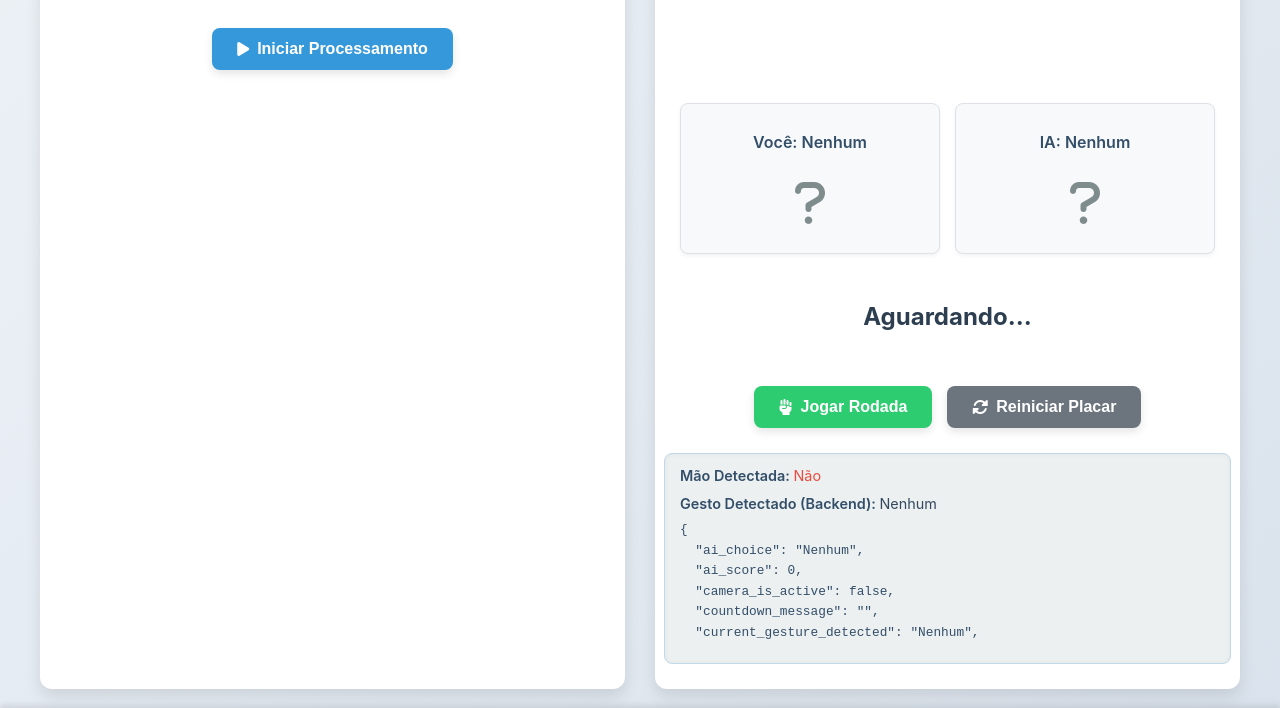
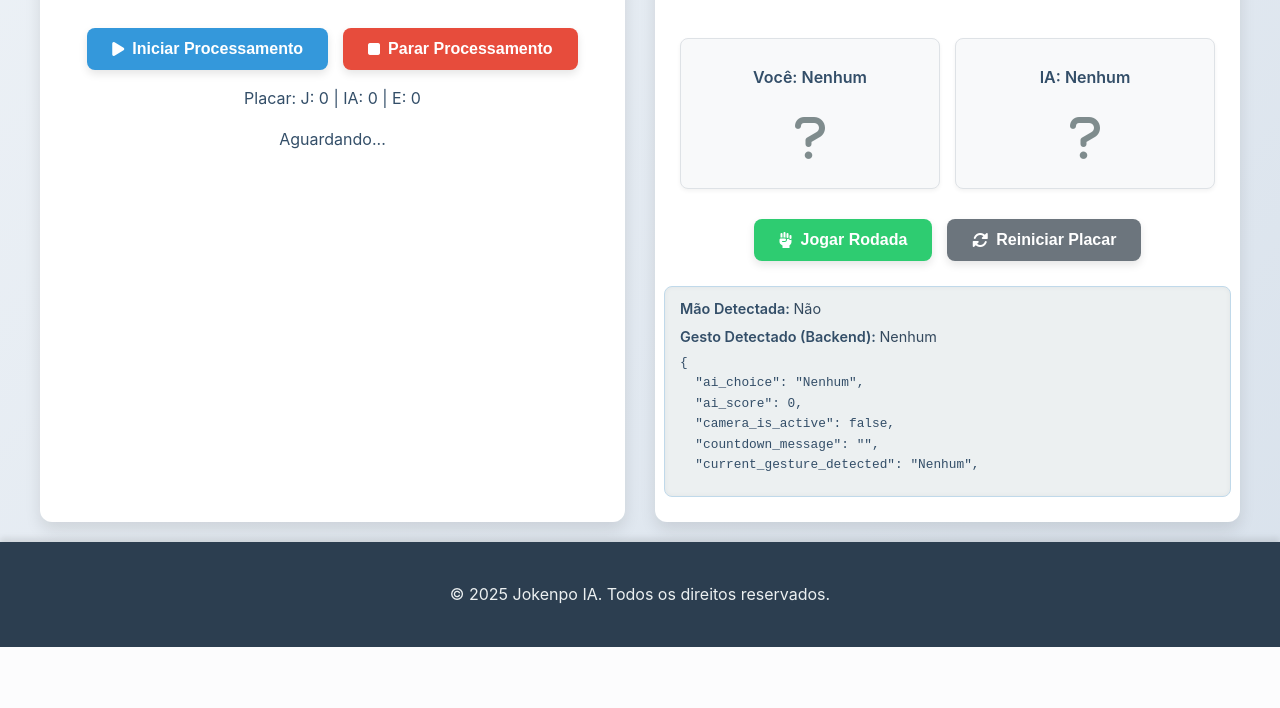
Before and after one commit to CalebeGomes740/MaoRobotica-Joken_Campus-Party, a Flask app: page / in a window 1280 px wide. Shown: the part 534-1242 px from the top of the page. After the commit the page ends 1181 px from the top, so only its background shows below. Run offline with Flask 3, Linux system fonts and the light colour scheme.

Commit message:
Update index.html

```diff
--- a/templates/index.html
+++ b/templates/index.html
@@ -25,9 +25,21 @@
                     <button id="start-processing" class="button primary"><i class="fas fa-play"></i> Iniciar Processamento</button>
                     <button id="stop-processing" class="button danger"><i class="fas fa-stop"></i> Parar Processamento</button>
                 </div>
+                <!-- Nova seção para o placar e mensagens de resultado CENTRALIZADOS -->
+                <div class="game-feedback-area">
+                    <div class="scoreboard-mini">
+                        <p>Placar: J: <span id="player-score-mini">0</span> | IA: <span id="ai-score-mini">0</span> | E: <span id="ties-mini">0</span></p>
+                    </div>
+                    <div class="result-message-area">
+                        <p id="round-result-main">Aguardando...</p>
+                        <div class="countdown-display">
+                            <p id="countdown-message"></p>
+                        </div>
+                    </div>
+                </div>
             </section>
 
-            <!-- Jokenpo Section -->
+            <!-- Jokenpo Section (Placar Detalhado e Controles) -->
             <section class="jokenpo-game-section card">
                 <h2><i class="fas fa-hand-rock"></i> Jokenpo</h2>
                 <div class="scoreboard">
@@ -42,12 +54,7 @@
                     </div>
                 </div>
                 <div class="round-info">
-                    <p>Rodadas: <span id="rounds-played">0</span></p>
-                </div>
-
-                <!-- Contagem regressiva -->
-                <div class="countdown-display">
-                    <p id="countdown-message"></p>
+                    <p>Empates: <span id="ties">0</span> | Rodadas: <span id="rounds-played">0</span></p>
                 </div>
 
                 <div class="current-gestures">
@@ -64,9 +71,7 @@
                         </div>
                     </div>
                 </div>
-                <div class="result-message">
-                    <p id="round-result">Aguardando...</p>
-                </div>
+
                 <div class="jokenpo-controls">
                     <button id="play-round-button" class="button success"><i class="fas fa-fist-raised"></i> Jogar Rodada</button>
                     <button id="reset-scoreboard" class="button info"><i class="fas fa-sync-alt"></i> Reiniciar Placar</button>
```
